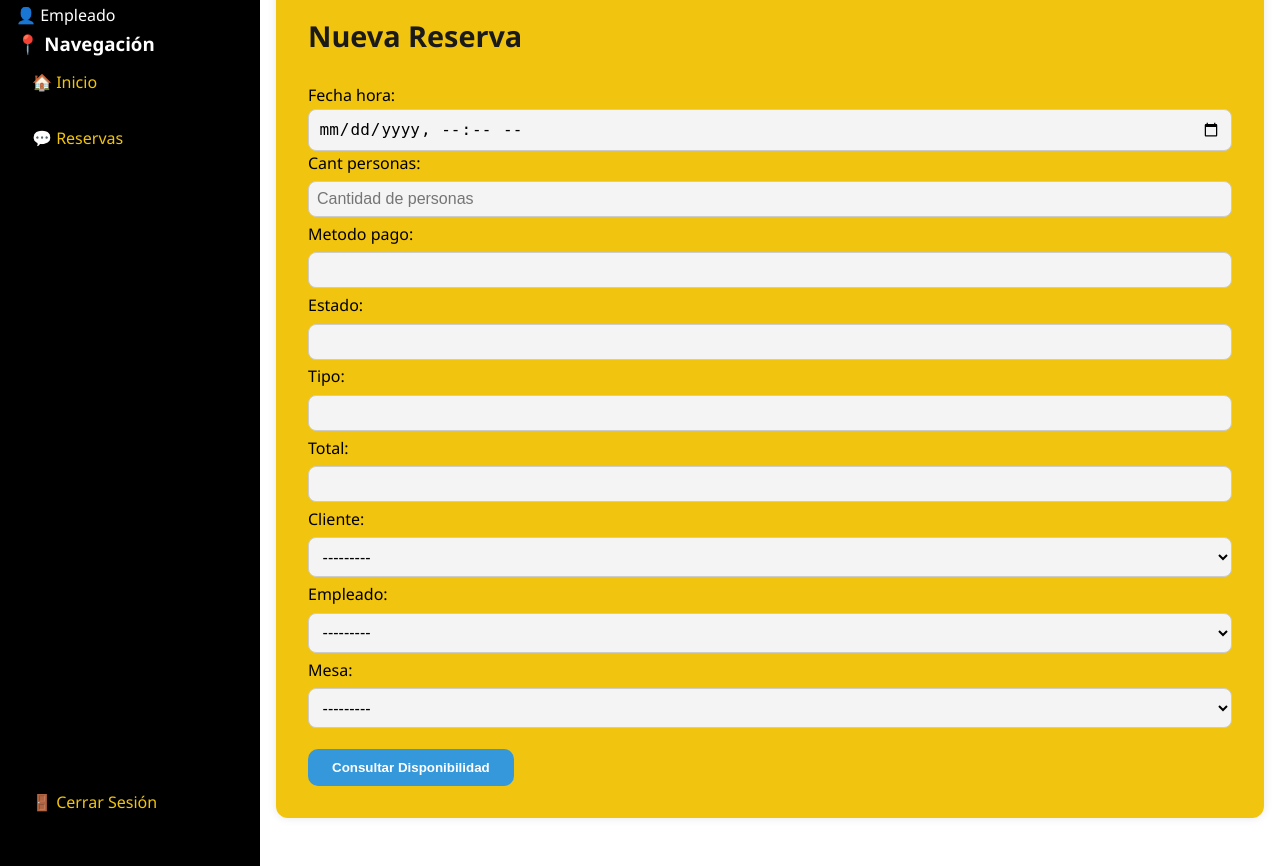
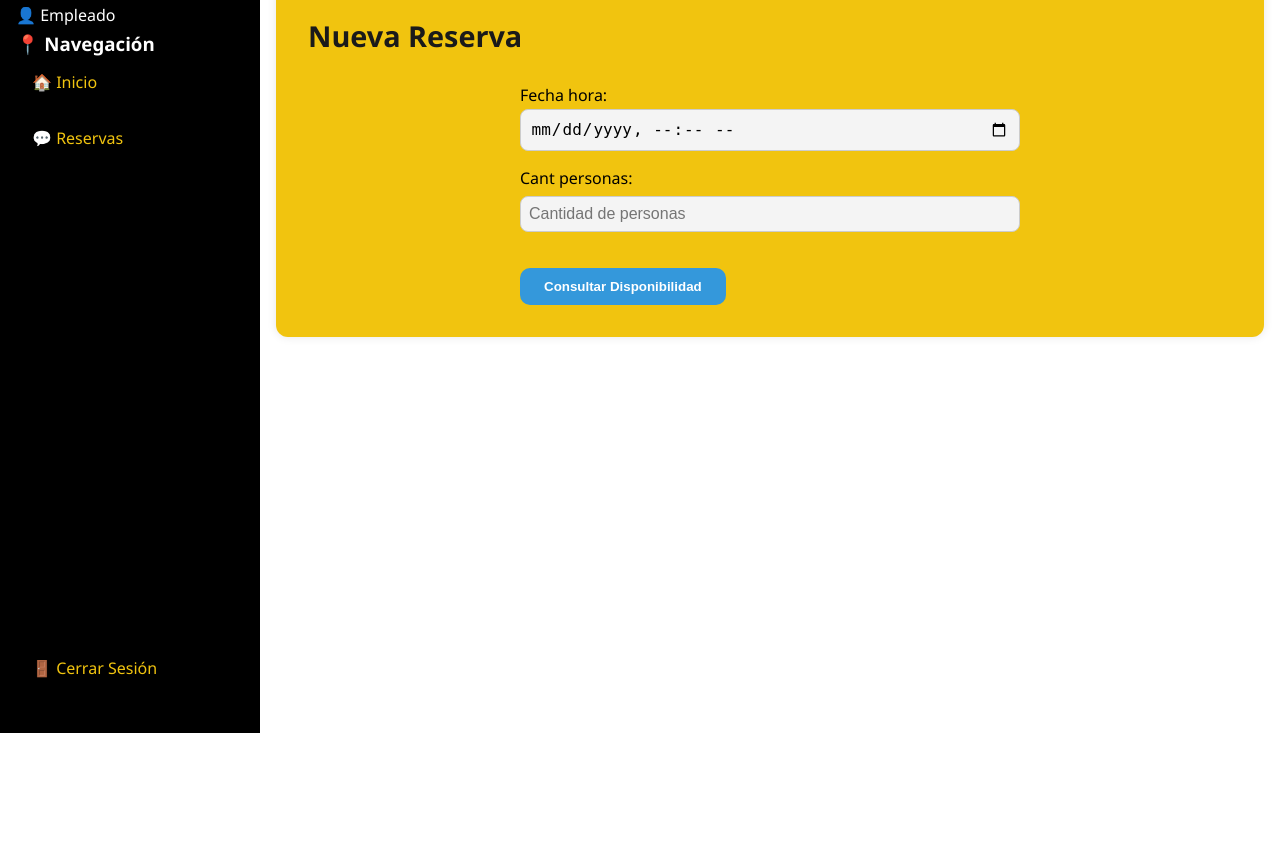
Before and after one commit to FalconVSysEng/restauranteDPS, a Django app: page /reservas/nueva/ in a window 1280 px wide. Shown: the part 67-933 px from the top of the page. After the commit the page ends 800 px from the top, so only its background shows below. Run offline with Django 5.2, Linux system fonts and the light colour scheme; data that the repository does not hold is empty.

Commit message:
cambios de nueva reserva

```diff
--- a/restaurante/reservas/forms.py
+++ b/restaurante/reservas/forms.py
@@ -61,9 +61,8 @@ class ReservaForm(forms.ModelForm):
     class Meta:
         model = Reserva
         fields = [
-            'fecha_hora', 'cant_personas', 'metodo_pago', 'estado',
-            'tipo', 'total', 'cliente', 'empleado', 'mesa'
-        ]
+            'fecha_hora', 'cant_personas'
+]
         widgets = {
             'fecha_hora': forms.DateTimeInput(attrs={
                 'type': 'datetime-local', 'class': 'form-control'
@@ -71,11 +70,4 @@ class ReservaForm(forms.ModelForm):
             'cant_personas': forms.NumberInput(attrs={
                 'class': 'form-control', 'placeholder': 'Cantidad de personas'
             }),
-            'metodo_pago': forms.TextInput(attrs={'class': 'form-control'}),
-            'estado': forms.TextInput(attrs={'class': 'form-control'}),
-            'tipo': forms.TextInput(attrs={'class': 'form-control'}),
-            'total': forms.NumberInput(attrs={'class': 'form-control'}),
-            'cliente': forms.Select(attrs={'class': 'form-control'}),
-            'empleado': forms.Select(attrs={'class': 'form-control'}),
-            'mesa': forms.Select(attrs={'class': 'form-control'}),
-        }
+            }
--- a/restaurante/static/css/estilo.css
+++ b/restaurante/static/css/estilo.css
@@ -369,6 +369,25 @@ select {
 }
 
 
+ form {
+    max-width: 500px;
+    margin: 0 auto;
+  }
+
+  form p {
+    margin-bottom: 15px;
+  }
+
+  form input,
+  form select,
+  form textarea {
+    width: 100%;
+    padding: 8px;
+    border-radius: 6px;
+    border: 1px solid #ccc;
+    box-sizing: border-box;
+  }
+
 
 
 /* ======= RESPONSIVE PARA MÓVILES ======= */
```
